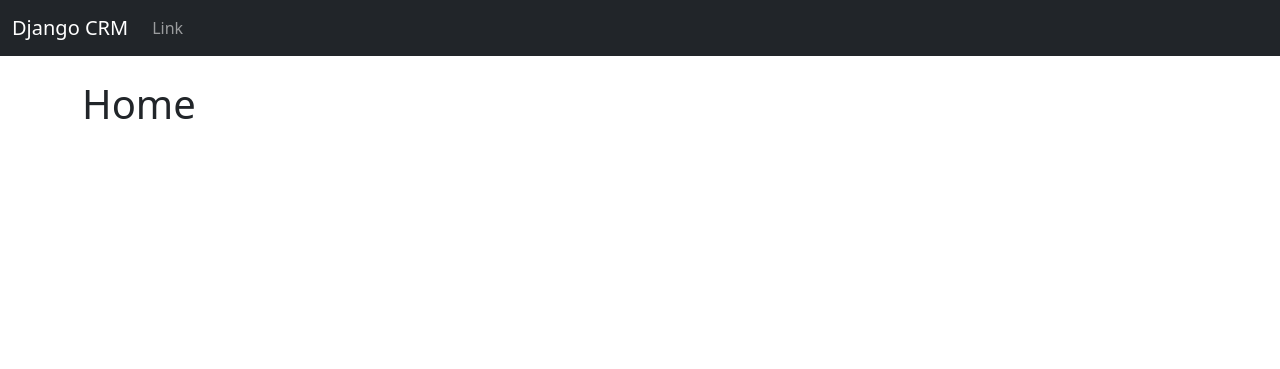
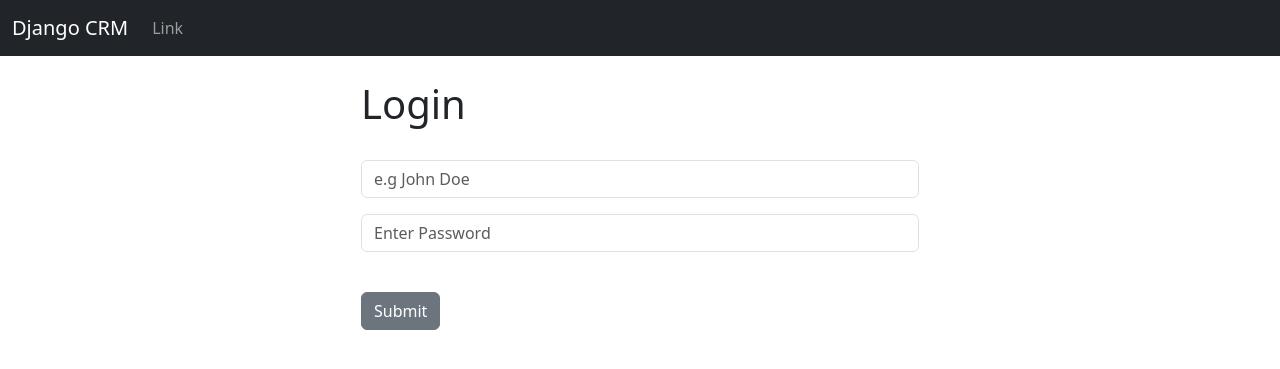
Before and after one commit to joshwaoti/django-crm, a Django app: page / in a window 1280 px wide. Shown: the top 369 px of the page. Run offline with Django 4.2, Linux system fonts and the light colour scheme.

Commit message:
adding login function

```diff
--- a/website/templates/base.html
+++ b/website/templates/base.html
@@ -8,6 +8,11 @@
   </head>
   <body>
     {% include "navbar.html" %}
+    {% if messages %}
+      {% for message in messages %}
+        {{message}
+      {% endfor %}}
+    {% endif %}
     <div class="container">
         <br>
         {% block content %}
--- a/website/templates/home.html
+++ b/website/templates/home.html
@@ -5,5 +5,28 @@
 {% endblock title %}
 
 {% block content %}
-    <h1>Home</h1>
+<div class="col-md-6 offset-md-3">
+
+    {% if user.is_authenticated %}
+
+    <h1>Home Welcome</h1>
+    {% else %}
+    <h1>Login</h1>
+    <br>
+    <form method="POST" action="{% url 'home' %}">
+        {% csrf_token %}
+        <form>
+            <div class="mb-3">
+              <input type="text" class="form-control" aria-describedby="emailHelp", name="username", placeholder="e.g John Doe", required>
+            </div>
+            <div class="mb-3">
+              <input type="password" class="form-control"  required, name="password", placeholder="Enter Password">
+            </div>
+
+            <br>
+            <button type="submit" class="btn btn-secondary">Submit</button>
+          </form>
+    </form>
+    {% endif %}
+</div>
 {% endblock content %}
--- a/website/urls.py
+++ b/website/urls.py
@@ -3,4 +3,6 @@ from .import views
 
 urlpatterns = [
     path('', views.home, name='home'),
+    path('login/', views.login_user, name='login'),
+    path('logout/', views.logout_user, name='logout'),
 ]
--- a/website/views.py
+++ b/website/views.py
@@ -1,7 +1,33 @@
-from django.shortcuts import render
+from django.shortcuts import render, redirect
+from django.contrib.auth import authenticate, login, logout
+from django.contrib import messages
 
 # Create your views here.
 
 
 def home(request):
-    return render(request, 'home.html', {})
+
+    #Check to see if loggin in
+    if request.method == 'POST':
+        username = request.POST['username']
+        password = request.POST['password']
+
+        # Authenticate
+        user = authenticate(request, username=username, password=password)
+        if user is not None:
+            login(request, user)
+            messages.success(request, 'You have been logged in')
+            return redirect('home')
+
+        else:
+            messages.error(request, "There was an error trying to log you in, try again ...")
+    else:
+
+        return render(request, 'home.html', {})
+
+
+def login_user(request):
+    pass
+
+def logout_user(request):
+    pass
```
